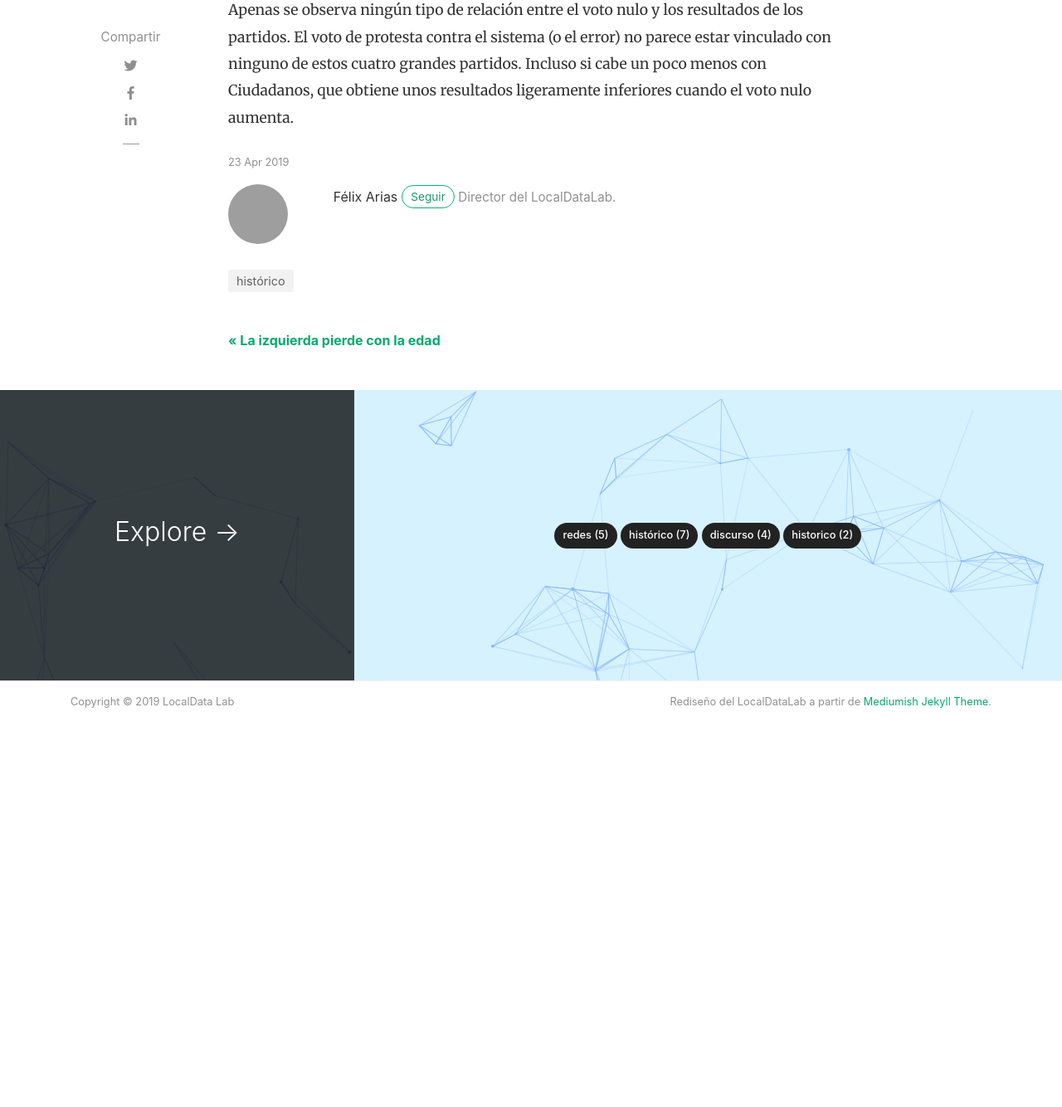
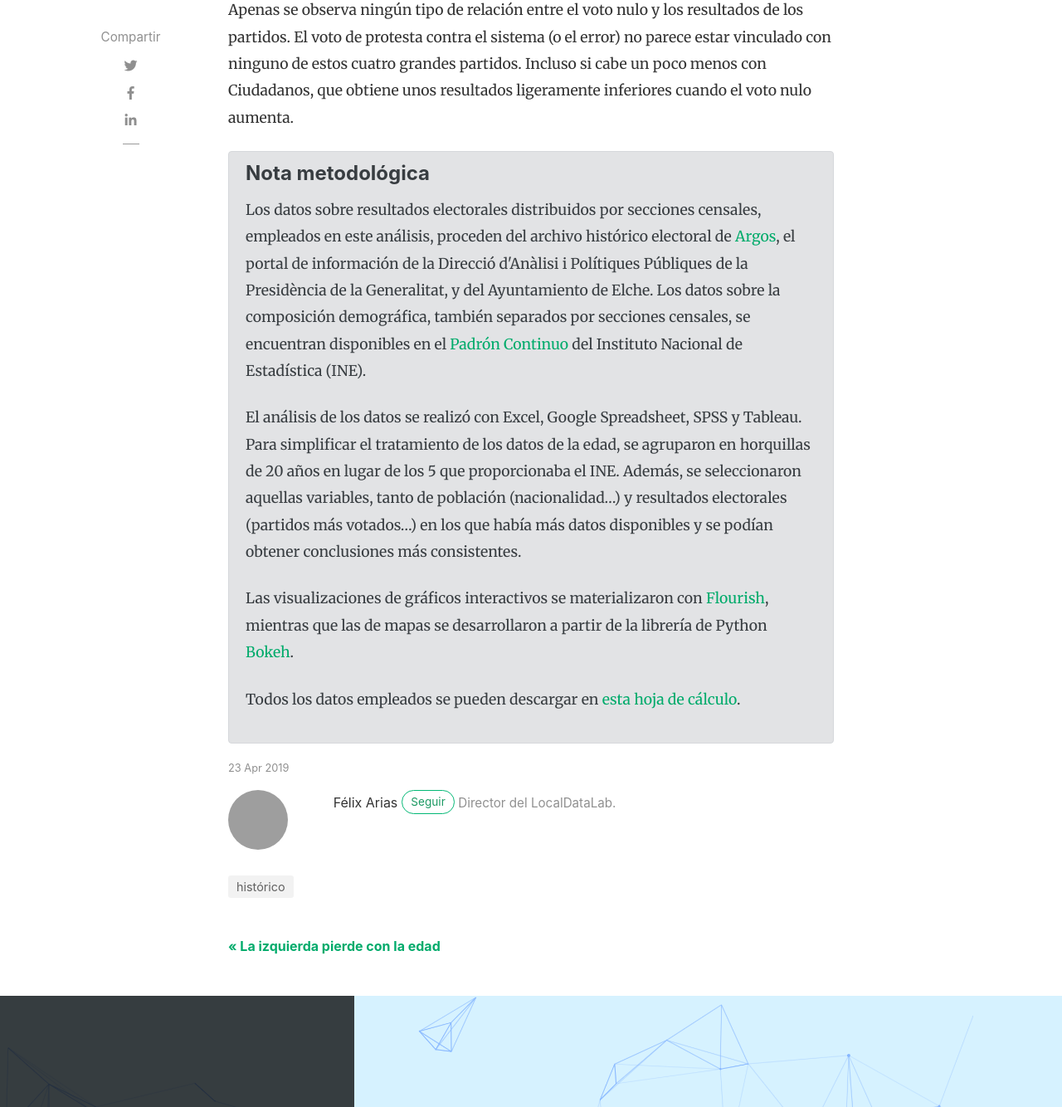
Before and after one commit to mipumh/localdatalab, a Jekyll site: the page built from _posts/2019-04-23-urnas-llenas-votos-derechas.md, in a window 1280 px wide and 1400 px high, scrolled down 1764 px, cut to the strip 66-1400 px from the top of the window. Shown: the whole strip at 83% size. Built offline with Jekyll 4.4.1, drawn with Linux system fonts in a browser that asks for light colours; nearby versions of some CDN libraries; comment, search, counter and statistics services are not loaded; before the commit the page ends 2759 px from its top, so only the background shows below that; grey boxes are pictures that could not be loaded.

Commit message:
add metodologia

```diff
--- a/_posts/2019-04-23-urnas-llenas-votos-derechas.md
+++ b/_posts/2019-04-23-urnas-llenas-votos-derechas.md
@@ -28,3 +28,11 @@ La relación entre el voto en blanco, en teoría una de las formas de desacuerdo
 <div class="flourish-embed" data-src="visualisation/297223"></div><script src="https://public.flourish.studio/resources/embed.js"></script>
 
 Apenas se observa ningún tipo de relación entre el voto nulo y los resultados de los partidos. El voto de protesta contra el sistema (o el error) no parece estar vinculado con ninguno de estos cuatro grandes partidos. Incluso si cabe un poco menos con Ciudadanos, que obtiene unos resultados ligeramente inferiores cuando el voto nulo aumenta.
+
+<div class="alert alert-secondary" role="alert">
+  <h4 class="alert-heading">Nota metodológica</h4>
+  <p>Los datos sobre resultados electorales distribuidos por secciones censales, empleados en este análisis, proceden del archivo histórico electoral de <a href="http://www.argos.gva.es/ahe/val/buscaEleccionesV.html">Argos</a>, el portal de información de la Direcció d'Anàlisi i Polítiques Públiques de la Presidència de la Generalitat, y del Ayuntamiento de Elche. Los datos sobre la composición demográfica, también separados por secciones censales, se encuentran disponibles en el <a href="http://www.ine.es/dyngs/INEbase/es/operacion.htm?c=Estadistica_C&cid=1254736177012&menu=resultados&idp=1254734710990">Padrón Continuo</a> del Instituto Nacional de Estadística (INE).</p>
+  <p>El análisis de los datos se realizó con Excel, Google Spreadsheet, SPSS y Tableau. Para simplificar el tratamiento de los datos de la edad, se agruparon en horquillas de 20 años en lugar de los 5 que proporcionaba el INE. Además, se seleccionaron aquellas variables, tanto de población (nacionalidad…) y resultados electorales (partidos más votados…) en los que había más datos disponibles y se podían obtener conclusiones más consistentes.</p>
+  <p>Las visualizaciones de gráficos interactivos se materializaron con <a href="https://flourish.studio/">Flourish</a>, mientras que las de mapas se desarrollaron a partir de la librería de Python <a href="https://bokeh.pydata.org/en/latest/">Bokeh</a>.</p>
+  <p>Todos los datos empleados se pueden descargar en <a href="https://docs.google.com/spreadsheets/d/1Tde3VYKVakCl2x8WzAm3xa9zMZvSS9LPbvzO9r6_Oco/edit?usp=sharing">esta hoja de cálculo</a>.</p>
+</div>
```
Also changed, not shown: 2 other files.
